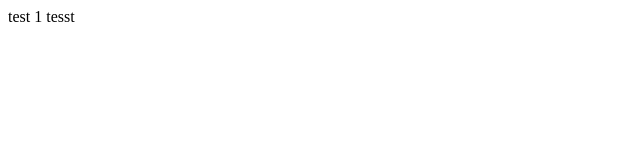
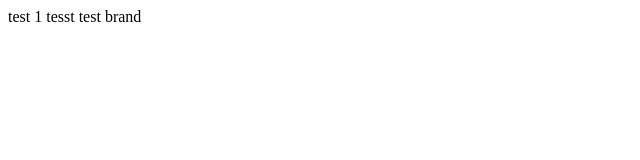
Before and after one commit to hieunuy1/.asm2, a plain HTML site: page index.html in a window 1280 px wide. Shown: the full height of the page, 0-640 px from the left. Drawn offline with Linux system fonts and the light colour scheme.

Commit message:
test brand

```diff
--- a/index.html
+++ b/index.html
@@ -9,5 +9,6 @@
 <body>
     test 1
     tesst
+    test brand
 </body>
 </html>
```
